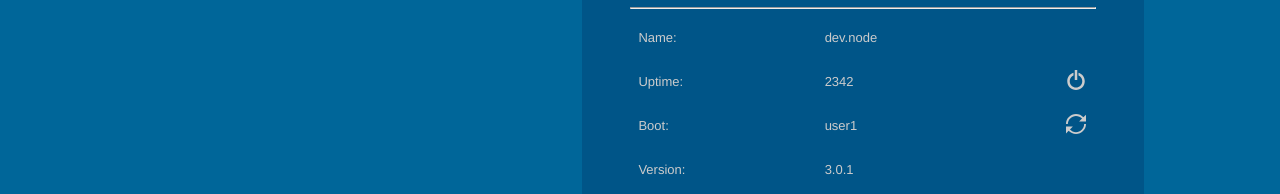
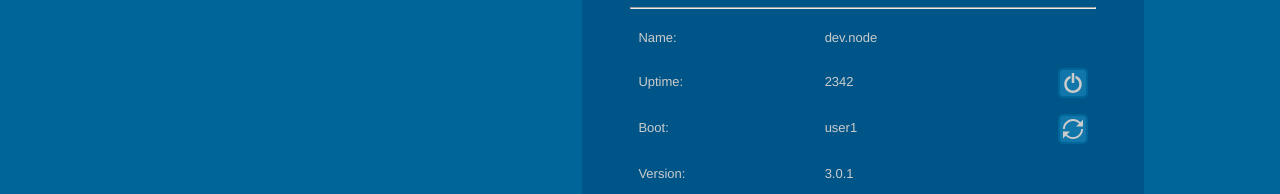
Before and after one commit to matthewtherat/esp8266-fota, a Svelte app in the folder webui/: page / in a window 1280 px wide. Shown: the part 340-534 px from the top of the page. Built offline with nearby package versions, Linux system fonts and the light colour scheme.

Commit message:
WebUI button style

```diff
--- a/webui/src/Index.svelte
+++ b/webui/src/Index.svelte
@@ -45,9 +45,11 @@ async function reboot(event) {
   margin-top: 0px
 
 #index
-  button svg
-    width: 20px
-    height: 20px
+  button
+    padding: 3px 3px 0px 3px !important
+    svg
+      width: 20px
+      height: 20px
 </style>
 
 <div id="index">
--- a/webui/styles/global.sass
+++ b/webui/styles/global.sass
@@ -19,16 +19,26 @@ a
     text-decoration: underline
 
 button
-  background-color: $bgdark
-  padding: 2px
+  background-color: $bglight
+  font-weight: bold
+  padding: 6px
   cursor: pointer
   float: $far
+  color: $forecolor
+  border: 2px solid $bg
+  outline: none
+  border-radius: 5px
   &:hover
-    color: $orange
+    outline: none
+    border: 2px solid $forecolor
     svg
-      fill: $orange
+      fill: $forecolor
   &:focus
-    background-color: $gray
+    outline: none
+    border: 2px solid $bgdarker
+  &:active
+    outline: none
+    background-color: $bg
 
 input
   width: 100%
--- a/webui/styles/variables.sass
+++ b/webui/styles/variables.sass
@@ -6,9 +6,9 @@ $black: #000000
 //$bg: #99ccff
 $bg: #006699
 $bgdark: #005588
-$bglight: #1ab2ff
+$bgdarker: #004477
+$bglight: #1177aa
 $forecolor: #cccccc
-$radius: 25px
 $gutter: 8px
 $iconsize: 18px
 
```
